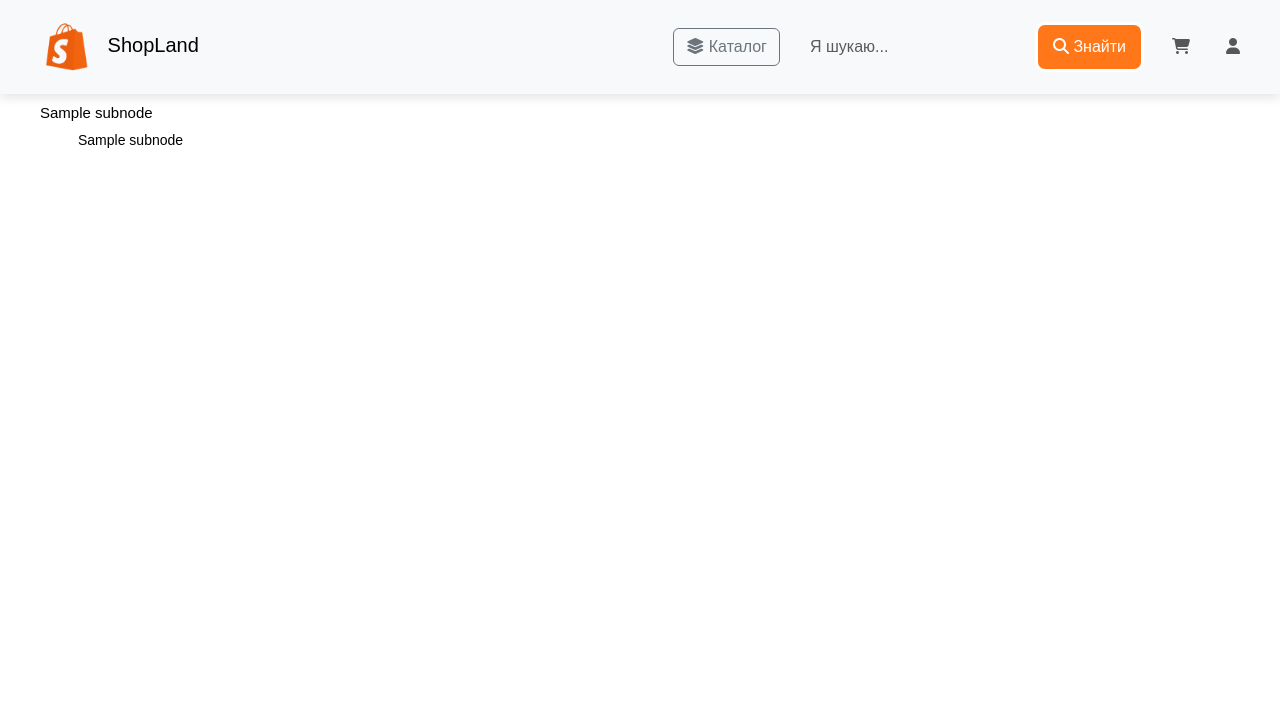
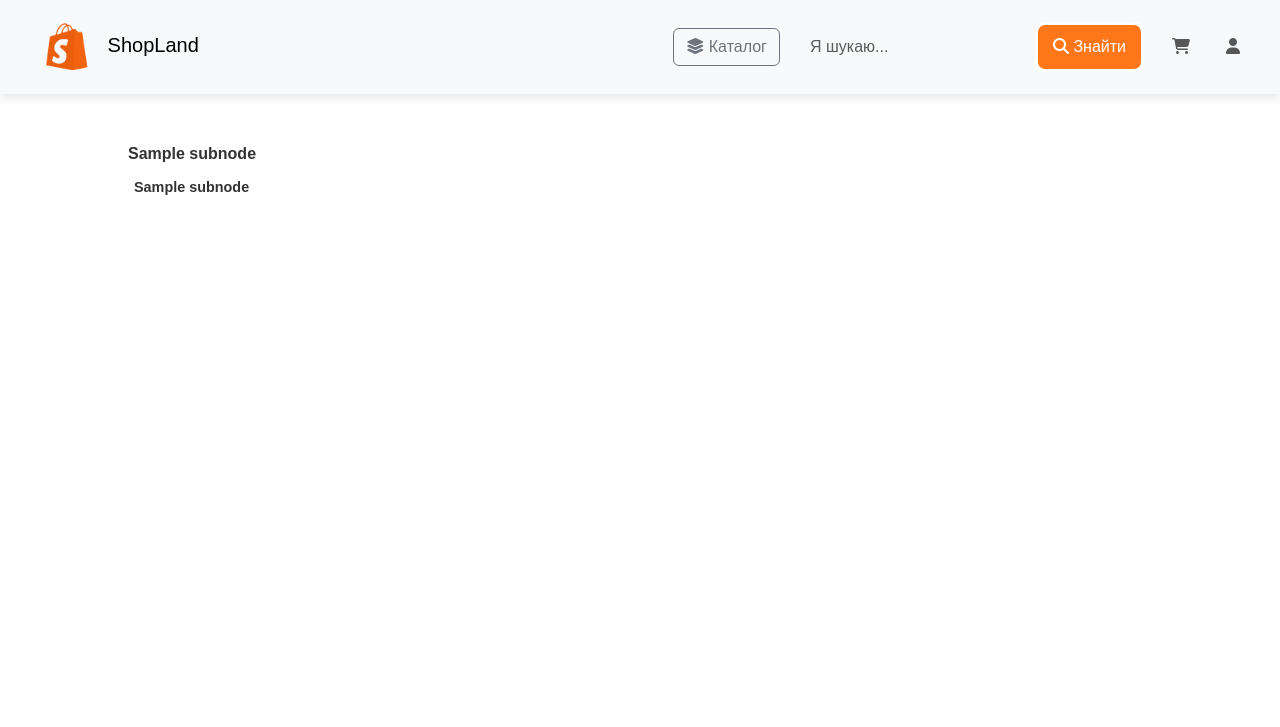
Before and after one commit to maks9856/Online-Shop-pet-project-, a Django app: template ShopLand/products/templates/products/category_detail.html in a window 1280 px wide. Shown: the top 727 px of the page. Run offline with Django 5.2, Linux system fonts and the light colour scheme; tables that the repository leaves empty hold one stand-in row (values such as "Sample post"); the template is opened without the code that fills it: values that come from a table or form of the project are taken from there, most other values are stand-ins (such as "Sample title", 1, 10 or a date in 2020); parts of the project's set-up code (start-up, migrations or seed data) failed here and were passed over.

Commit message:
change style for category_detail pahe html and create category_detail.css was added block for in order to add onother style

```diff
--- a/ShopLand/products/models.py
+++ b/ShopLand/products/models.py
@@ -11,7 +11,6 @@ class Category(models.Model):
         null=True, blank=True,
         related_name='subcategories'
     )
-
     created_at=models.DateTimeField(auto_now_add=True)
     updated_at=models.DateTimeField(auto_now=True)
 
--- /dev/null
+++ b/ShopLand/products/static/css/category_detail.css
@@ -0,0 +1,27 @@
+main{
+    margin: 0% 10%;
+}
+.subcategories-list {
+    display: grid;
+    grid-template-columns: repeat(5, 1fr);
+    gap: 15px;
+    padding: 3rem 0;
+    margin: 0;
+    list-style: none;
+}
+
+.subcategory-link {
+    text-decoration: none;
+    color: #333;
+    font-weight: bold;
+}
+
+.subsubcategory-list {
+    margin-top: 5px;
+    padding: 0;
+}
+
+.subsubcategory-item {
+    list-style: none;
+    font-size: 0.9em;
+}
--- a/ShopLand/products/static/css/style.css
+++ b/ShopLand/products/static/css/style.css
@@ -18,7 +18,7 @@ aside{
     width: 20%;
     background: #f4f4f4;
     padding: 0px 35px;
-
+    border-right:#21201e 1px solid;
 }
 main {
     flex: 1;
--- a/ShopLand/products/templates/products/base.html
+++ b/ShopLand/products/templates/products/base.html
@@ -10,6 +10,7 @@
     <link rel="stylesheet" href="https://cdn.jsdelivr.net/npm/bootstrap@5.3.3/dist/css/bootstrap.min.css">
     <link rel="stylesheet" href="https://cdnjs.cloudflare.com/ajax/libs/font-awesome/6.5.1/css/all.min.css">
     <link rel="stylesheet" href="{% static 'css/style.css' %}">
+    {% block extracss %}{% endblock extracss %}
     <link rel="icon" type="image/x-icon" href="{% static 'img/favicon.ico' %}">
 </head>
 <body>
--- a/ShopLand/products/templates/products/category_detail.html
+++ b/ShopLand/products/templates/products/category_detail.html
@@ -1,17 +1,20 @@
 {% extends 'products/base.html' %}
-
+{% load static %}
 {% block title %}{{ category.name }} - ShopLand{% endblock title %}
+{% block extracss %}
+<link rel="stylesheet" href="{% static 'css/category_detail.css' %}">
+{% endblock extracss %}
 
 {% block content %}
-<ul >
+<ul class="subcategories-list">
     {% for subcategory in subcategories %}
-        <li class="subcategory-item">
-            <a class="subcategory-link" href="#">{{ subcategory.name }}</a>
+        <li class="">
+            <a class="subcategory-link" href="{% url 'products_category' subcategory.slug %}">{{ subcategory.name }}</a>
 
             {% if subcategory.subcategories.all %}
-                <ul>
+                <ul class="subsubcategory-list">
                     {% for subsubcategory in subcategory.subcategories.all %}
-                        <li class="subsubcategory-item"><a class="subcategory-link" href="#">{{ subsubcategory.name }}</a></li>
+                        <li class="subsubcategory-item"><a class="subcategory-link" href="{% url 'products_category' subsubcategory.slug %}">{{ subsubcategory.name }}</a></li>
                     {% endfor %}
                 </ul>
             {% endif %}
--- a/ShopLand/products/templates/products/home.html
+++ b/ShopLand/products/templates/products/home.html
@@ -3,7 +3,7 @@
 {% block title %}Інтернет-магазин Shopland{% endblock title %}
 
 {% block sidebar %}
-{% include 'products/aside.html' %}
+{% include 'products/aside_mainmenu.html' %}
 {% endblock sidebar %}
 
 {% block content %}
--- a/ShopLand/products/templates/products/products_category.html
+++ b/ShopLand/products/templates/products/products_category.html
@@ -3,7 +3,9 @@
 {% block title %}
 {{ category.name }} - ShopLand
 {% endblock title %}
+{% block sidebar %}
 
+{% endblock sidebar %}
 {% block content %}
   <ul class="products-list">
     {% for product in products %}
```
Also changed, not shown: ShopLand/products/templates/products/aside_mainmenu.html (renamed from ShopLand/products/templates/products/aside.html).
